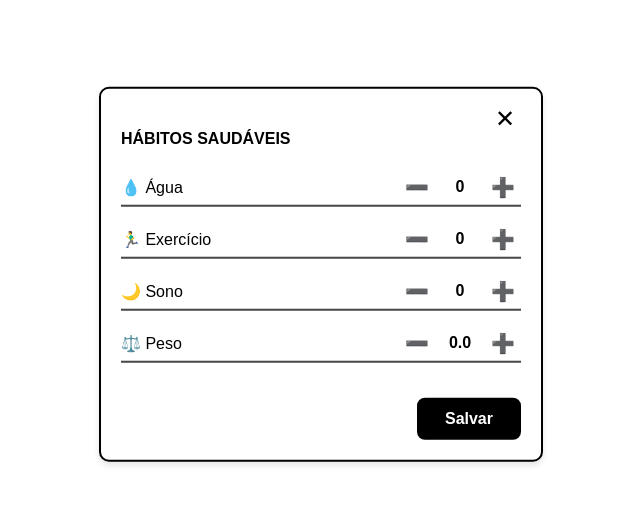
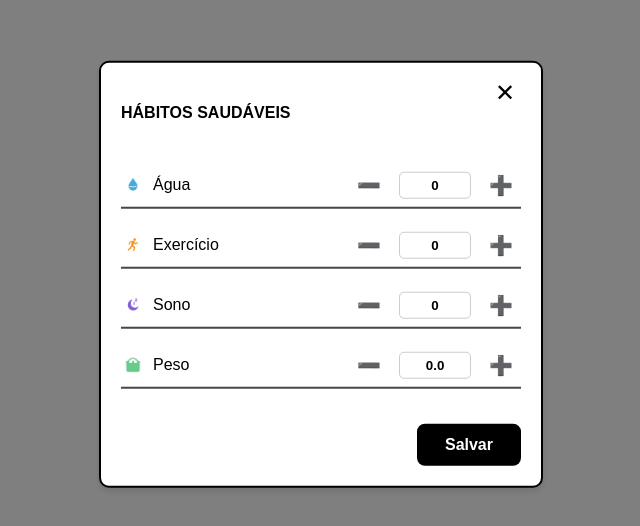
Before and after one commit to ThaigoDev/equilibrio-app-front, a React (Vite) app: page /popup-habitos in a window 1280 px wide. Shown: the part 126-652 px from the top of the page, without its empty margins (319-959 px from the left). Built offline with nearby package versions, Linux system fonts and the light colour scheme.

Commit message:
mudança nas Imagens do PopUp e nas Horas de HabitosSaudaveis

```diff
--- a/src/pages/HabitosSaudaveis.jsx
+++ b/src/pages/HabitosSaudaveis.jsx
@@ -1,3 +1,4 @@
+// src/pages/HabitosSaudaveis.jsx
 import React from 'react';
 import './HabitosSaudaveis.css';
 
@@ -6,13 +7,32 @@ import exercicioIcon from '../images/exercicio.png';
 import sonoIcon from '../images/sono.png';
 import pesoIcon from '../images/peso.png';
 
-const HabitosSaudaveis = () => {
-  // Dados mockados - ESTES DADOS SERÃO SUBSTITUÍDOS PELO BACKEND
+// O componente agora recebe 'habitsData' como prop
+const HabitosSaudaveis = ({ habitsData }) => {
+    // Dados padrão caso não venha nada do backend ainda
     const habitos = {
-    agua: { atual: 0, meta: 8 },
-    exercicio: { atual: 0, meta: 60 },
-    sono: { atual: 0, meta: 60 },
-    peso: { atual: 70.5, meta: 60.5 }
+        waterCups: habitsData?.waterCups ?? 0,
+        exerciseMinutes: habitsData?.exerciseMinutes ?? 0,
+        sleepMinutes: habitsData?.sleepMinutes ?? 0,
+        weight: habitsData?.weight ?? 0,
+    };
+
+    // Metas (ainda podem ser estáticas aqui ou vir das configurações no futuro)
+    const metas = {
+        agua: 8,
+        exercicio: 30, // Meta do backend é 30 min
+        sono: 420, // Meta do backend é 7h = 420 min
+        peso: 70.0 // Exemplo de meta de peso
+    };
+
+    // Função para converter minutos em horas e minutos
+    const formatMinutesToHoursAndMinutes = (totalMinutes) => {
+        const hours = Math.floor(totalMinutes / 60);
+        const minutes = totalMinutes % 60;
+        if (minutes > 0) {
+            return `${hours}h ${minutes}min`;
+        }
+        return `${hours}h`;
     };
 
     return (
@@ -20,61 +40,52 @@ const HabitosSaudaveis = () => {
             <h2 className="habitos-titulo">Hábitos saudáveis</h2>
 
             <div className="habitos-box">
-      {/* ÁGUA */}
+                {/* --- ESTRUTURA COMPLETA PARA ÁGUA --- */}
                 <div className="habito-item">
                     <div className="habito-info">
                         <img src={aguaIcon} alt="Ícone água" className="habito-icon" />
                         <span className="habito-nome">Água</span>
                     </div>
-        <span className="habito-valor"
-              data-agua-atual={habitos.agua.atual}
-              data-agua-meta={habitos.agua.meta}>
-          {habitos.agua.atual} / {habitos.agua.meta} copos
+                    <span className="habito-valor">
+                        {habitos.waterCups} / {metas.agua} copos
                     </span>
                 </div>
 
-      {/* EXERCÍCIO */}
+                {/* --- ESTRUTURA COMPLETA PARA EXERCÍCIO --- */}
                 <div className="habito-item">
                     <div className="habito-info">
                         <img src={exercicioIcon} alt="Ícone exercício" className="habito-icon" />
                         <span className="habito-nome">Exercício</span>
                     </div>
-        <span className="habito-valor"
-              data-exercicio-atual={habitos.exercicio.atual}
-              data-exercicio-meta={habitos.exercicio.meta}>
-          {habitos.exercicio.atual.toString().padStart(2, '0')} / {habitos.exercicio.meta} min
+                    <span className="habito-valor">
+                        {habitos.exerciseMinutes} / {metas.exercicio} min
                     </span>
                 </div>
 
-      {/* SONO */}
+                {/* --- ESTRUTURA COMPLETA PARA SONO (AGORA COM HORAS) --- */}
                 <div className="habito-item">
                     <div className="habito-info">
                         <img src={sonoIcon} alt="Ícone sono" className="habito-icon" />
                         <span className="habito-nome">Sono</span>
                     </div>
-        <span className="habito-valor"
-              data-sono-atual={habitos.sono.atual}
-              data-sono-meta={habitos.sono.meta}>
-          {habitos.sono.atual.toString().padStart(2, '0')} / {habitos.sono.meta} min
+                    <span className="habito-valor">
+                        {formatMinutesToHoursAndMinutes(habitos.sleepMinutes)} / {formatMinutesToHoursAndMinutes(metas.sono)}
                     </span>
                 </div>
 
-      {/* PESO */}
+                {/* --- ESTRUTURA COMPLETA PARA PESO --- */}
                 <div className="habito-item">
                     <div className="habito-info">
                         <img src={pesoIcon} alt="Ícone peso" className="habito-icon" />
                         <span className="habito-nome">Peso</span>
                     </div>
-        <span className="habito-valor"
-              data-peso-atual={habitos.peso.atual}
-              data-peso-meta={habitos.peso.meta}>
-          {habitos.peso.atual} / {habitos.peso.meta} kg
+                    <span className="habito-valor">
+                        {habitos.weight} / {metas.peso} kg
                     </span>
                 </div>
             </div>
         </div>
     );
-
 };
 
 export default HabitosSaudaveis;
--- a/src/pages/PopUp_habitos_saudaveis.css
+++ b/src/pages/PopUp_habitos_saudaveis.css
@@ -1,8 +1,5 @@
 .popup-container {
-    position: fixed;
-    top: 50%;
-    left: 50%;
-    transform: translate(-50%, -50%);
+    position: relative;
     width: 90%;
     max-width: 380px;
     background-color: #ffffff;
@@ -12,12 +9,28 @@
     z-index: 999;
     border: 2px solid #000000;
     font-family: Arial, sans-serif;
+    display: flex;
+    flex-direction: column;
+}
+
+.overlay-popup {
+    position: fixed;
+    top: 0;
+    left: 0;
+    width: 100%;
+    height: 100%;
+    background-color: rgba(0, 0, 0, 0.5);
+    display: flex;
+    justify-content: center;
+    align-items: center;
+    z-index: 998;
 }
 
 .popup-header {
     display: flex;
     justify-content: space-between;
     align-items: center;
+    margin-bottom: 20px;
 }
 
 .fechar-button {
@@ -45,7 +58,25 @@
     align-items: center;
     border-bottom: 1px solid #ccc;
     padding-bottom: 8px;
+    /* Adicionado para alinhar o ícone e o nome */
+    align-items: center;
 }
+
+/* Novo estilo para o contêiner do ícone e nome do hábito */
+.popup-item-label {
+    display: flex;
+    align-items: center;
+    gap: 8px; /* Espaço entre o ícone e o texto */
+    font-size: 1em; /* Tamanho da fonte do nome do hábito */
+}
+
+/* Novo estilo para as imagens dos ícones dentro do popup */
+.popup-habit-icon {
+    width: 24px; /* Tamanho fixo, ajuste conforme necessário */
+    height: 24px; /* Mantém a proporção */
+    object-fit: contain; /* Garante que a imagem se ajuste sem cortar */
+}
+
 
 .counter {
     display: flex;
@@ -58,13 +89,37 @@
     border: none;
     font-size: 1.2em;
     cursor: pointer;
+    padding: 5px 8px;
+    border-radius: 5px;
+    transition: background-color 0.2s;
 }
 
-.counter span {
-    min-width: 30px;
+.counter button:hover {
+    background-color: #f0f0f0;
+}
+
+.counter input[type="number"] {
+    width: 60px;
     text-align: center;
     font-weight: bold;
     color: #000;
+    border: 1px solid #ccc;
+    border-radius: 5px;
+    padding: 5px;
+    -moz-appearance: textfield;
+    transition: border-color 0.2s ease-in-out, box-shadow 0.2s ease-in-out;
+}
+
+.counter input[type="number"]:focus {
+    outline: none;
+    border-color: #007bff;
+    box-shadow: 0 0 0 3px rgba(0, 123, 255, 0.25);
+}
+
+.counter input[type="number"]::-webkit-outer-spin-button,
+.counter input[type="number"]::-webkit-inner-spin-button {
+    -webkit-appearance: none;
+    margin: 0;
 }
 
 .salvar-button {
@@ -78,6 +133,7 @@
     cursor: pointer;
     font-size: 1rem;
     font-weight: bold;
+    transition: opacity 0.2s, background-color 0.2s;
 }
 
 .salvar-button:hover {
--- a/src/pages/PopUp_habitos_saudaveis.jsx
+++ b/src/pages/PopUp_habitos_saudaveis.jsx
@@ -1,78 +1,155 @@
+// Em PopUp_habitos_saudaveis.jsx
+import React, { useState } from "react";
+import axios from 'axios';
 import "./PopUp_habitos_saudaveis.css";
-import { useState } from "react";
-import { useNavigate } from "react-router-dom";
 
-function PopUpHabitosSaudaveis() {
-    const navigate = useNavigate();
+// Importar as imagens dos hábitos
+import aguaIcon from '../images/agua.png';
+import exercicioIcon from '../images/exercicio.png';
+import sonoIcon from '../images/sono.png';
+import pesoIcon from '../images/peso.png';
 
-    const [agua, setAgua] = useState(0);
-    const [exercicio, setExercicio] = useState(0);
-    const [sono, setSono] = useState(0);
-    const [peso, setPeso] = useState(0);
+function PopUpHabitosSaudaveis({ initialData, onClose, onUpdate }) {
+    const [agua, setAgua] = useState(initialData?.habits?.waterCups || 0);
+    const [exercicio, setExercicio] = useState(initialData?.habits?.exerciseMinutes || 0);
+    const [sono, setSono] = useState(initialData?.habits?.sleepMinutes || 0);
+    const [peso, setPeso] = useState(initialData?.habits?.weight || 0);
+    const [error, setError] = useState('');
 
-    const handleClose = () => {
-        navigate("/");
+    const handleAguaChange = (e) => {
+        const value = parseInt(e.target.value, 10);
+        setAgua(isNaN(value) ? 0 : Math.max(0, value));
     };
 
-    const salvarDados = () => {
-        const dados = { agua, exercicio, sono, peso };
-        console.log("Dados salvos:", dados);
-        handleClose();
+    const handleExercicioChange = (e) => {
+        const value = parseInt(e.target.value, 10);
+        setExercicio(isNaN(value) ? 0 : Math.max(0, value));
+    };
+
+    const handleSonoChange = (e) => { // Corrigido para sono
+        const value = parseInt(e.target.value, 10);
+        setSono(isNaN(value) ? 0 : Math.max(0, value));
+    };
+
+    const handlePesoChange = (e) => {
+        const value = parseFloat(e.target.value);
+        setPeso(isNaN(value) ? 0 : parseFloat(Math.max(0, value).toFixed(1)));
+    };
+
+    const salvarDados = async () => {
+        const userId = localStorage.getItem('equilibrioAuthToken');
+        setError('');
+        const dailyEntryData = {
+            user: userId,
+            date: new Date().toISOString().split('T')[0],
+            mood: initialData?.mood || 'neutral',
+            note: initialData?.note || '',
+            habits: {
+                waterCups: agua,
+                exerciseMinutes: exercicio,
+                sleepMinutes: sono,
+                weight: parseFloat(peso.toFixed(1)),
+            },
+        };
+        try {
+            await axios.post('https://equilibrio-api-node.onrender.com/api/daily-entry/create', dailyEntryData);
+            onUpdate();
+            onClose();
+        } catch (err) {
+            console.error("Erro ao salvar hábitos:", err);
+            setError("Não foi possível salvar. Tente novamente.");
+        }
     };
 
     return (
-        <div className="popup-container" role="dialog" aria-modal="true">
+        <div className="overlay-popup" onClick={onClose}>
+            <div className="popup-container" onClick={(e) => e.stopPropagation()} role="dialog" aria-modal="true">
                 <div className="popup-header">
                     <h4>HÁBITOS SAUDÁVEIS</h4>
-                <button
-                    className="fechar-button"
-                    onClick={handleClose}
-                    aria-label="Fechar popup"
-                >
-                    ✕
-                </button>
+                    <button className="fechar-button" onClick={onClose} aria-label="Fechar popup">✕</button>
                 </div>
 
                 <div className="popup-info">
+                    {/* --- ITEM ÁGUA --- */}
                     <div className="popup-item">
-                    <span>💧 Água</span>
+                        {/* Substituído o emoji pela imagem */}
+                        <div className="popup-item-label">
+                            <img src={aguaIcon} alt="Ícone água" className="popup-habit-icon" />
+                            <span>Água</span>
+                        </div>
                         <div className="counter">
                             <button onClick={() => setAgua(Math.max(0, agua - 1))}>➖</button>
-                        <span>{agua}</span>
+                            <input
+                                type="number"
+                                value={agua}
+                                onChange={handleAguaChange}
+                                min="0"
+                            />
                             <button onClick={() => setAgua(agua + 1)}>➕</button>
                         </div>
                     </div>
 
+                    {/* --- ITEM EXERCÍCIO --- */}
                     <div className="popup-item">
-                    <span>🏃‍♂️ Exercício</span>
+                        {/* Substituído o emoji pela imagem */}
+                        <div className="popup-item-label">
+                            <img src={exercicioIcon} alt="Ícone exercício" className="popup-habit-icon" />
+                            <span>Exercício</span>
+                        </div>
                         <div className="counter">
                             <button onClick={() => setExercicio(Math.max(0, exercicio - 1))}>➖</button>
-                        <span>{exercicio}</span>
+                            <input
+                                type="number"
+                                value={exercicio}
+                                onChange={handleExercicioChange}
+                                min="0"
+                            />
                             <button onClick={() => setExercicio(exercicio + 1)}>➕</button>
                         </div>
                     </div>
 
+                    {/* --- ITEM SONO --- */}
                     <div className="popup-item">
-                    <span>🌙 Sono</span>
+                        {/* Substituído o emoji pela imagem */}
+                        <div className="popup-item-label">
+                            <img src={sonoIcon} alt="Ícone sono" className="popup-habit-icon" />
+                            <span>Sono</span>
+                        </div>
                         <div className="counter">
                             <button onClick={() => setSono(Math.max(0, sono - 1))}>➖</button>
-                        <span>{sono}</span>
+                            <input
+                                type="number"
+                                value={sono}
+                                onChange={handleSonoChange} // Corrigido para handleSonoChange
+                                min="0"
+                            />
                             <button onClick={() => setSono(sono + 1)}>➕</button>
                         </div>
                     </div>
 
+                    {/* --- ITEM PESO --- */}
                     <div className="popup-item">
-                    <span>⚖️ Peso</span>
+                        {/* Substituído o emoji pela imagem */}
+                        <div className="popup-item-label">
+                            <img src={pesoIcon} alt="Ícone peso" className="popup-habit-icon" />
+                            <span>Peso</span>
+                        </div>
                         <div className="counter">
-                        <button onClick={() => setPeso(Math.max(0, peso - 0.1))}>➖</button>
-                        <span>{peso.toFixed(1)}</span>
-                        <button onClick={() => setPeso(peso + 0.1)}>➕</button>
+                            <button onClick={() => setPeso(parseFloat(Math.max(0, peso - 0.1).toFixed(1)))}>➖</button>
+                            <input
+                                type="number"
+                                step="0.1"
+                                value={peso.toFixed(1)}
+                                onChange={handlePesoChange}
+                                min="0"
+                            />
+                            <button onClick={() => setPeso(parseFloat((peso + 0.1).toFixed(1)))}>➕</button>
                         </div>
                     </div>
 
-                <button className="salvar-button" onClick={salvarDados}>
-                    Salvar
-                </button>
+                    {error && <p style={{ color: 'red', textAlign: 'center' }}>{error}</p>}
+                    <button className="salvar-button" onClick={salvarDados}>Salvar</button>
+                </div>
             </div>
         </div>
     );
```
Also changed, not shown: src/pages/HabitosSaudaveis.css (+6 -10 lines). Lines whose indentation alone changed are shown as unchanged.
